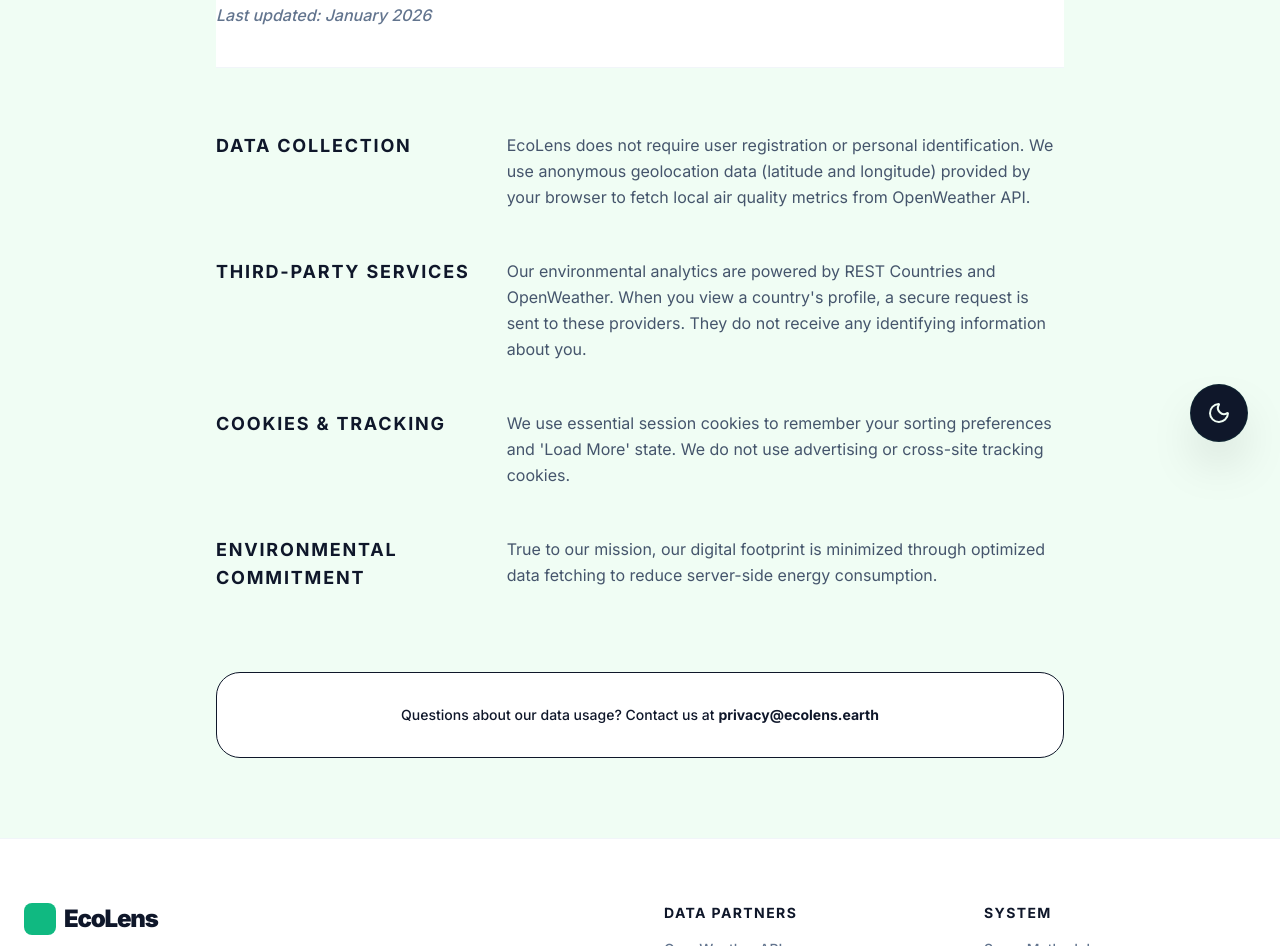
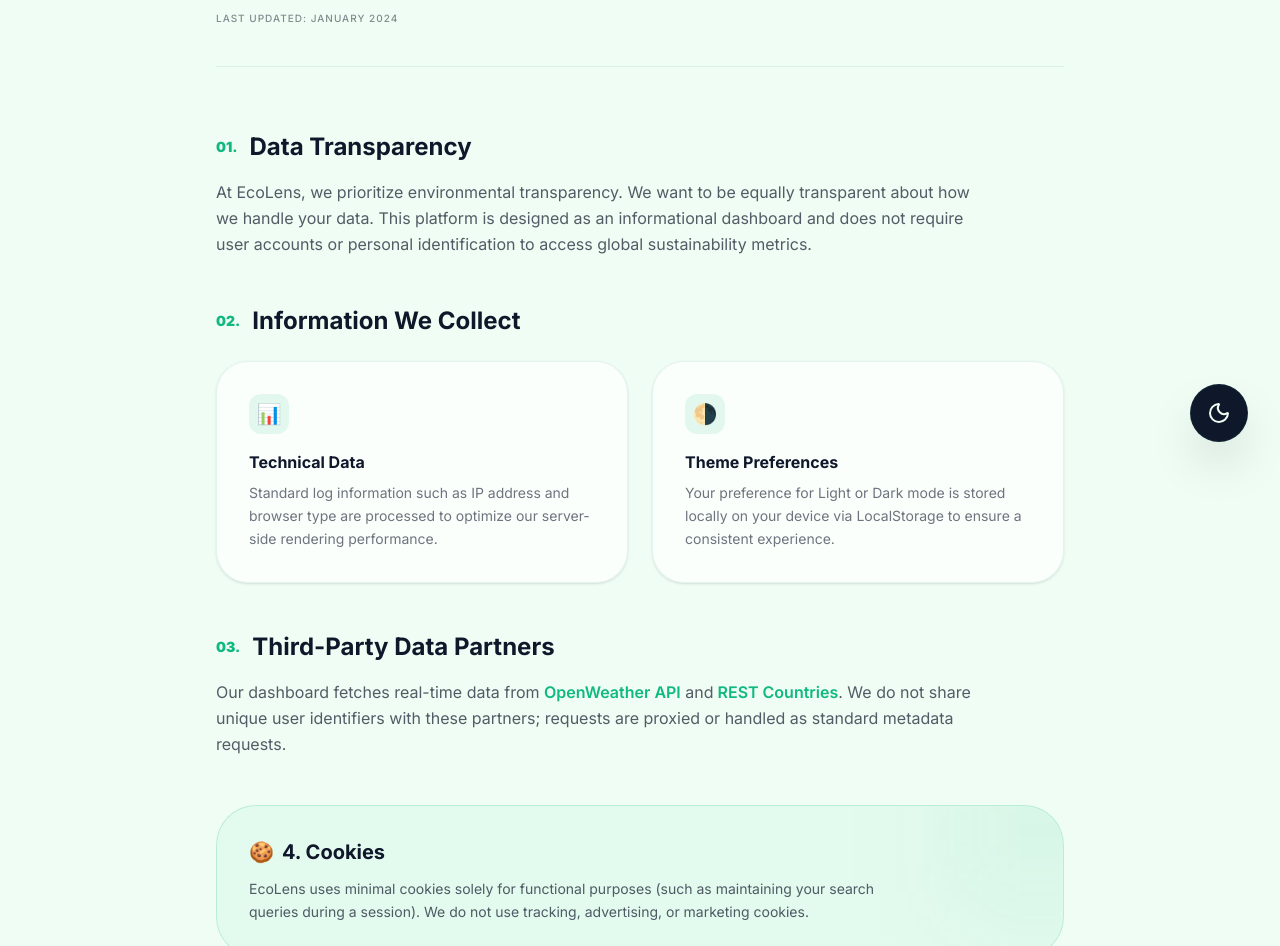
Before and after one commit to DLGAquilon/eco-lens-country-sustainability-dashboard, a Next.js app: page /privacy-policy in a window 1280 px wide. Shown: the part 326-1272 px from the top of the page. Built offline with nearby package versions, Linux system fonts and the light colour scheme.

Commit message:
added dark mode

```diff
--- a/app/privacy-policy/page.js
+++ b/app/privacy-policy/page.js
@@ -1,62 +1,111 @@
 "use client";
 import { motion } from "framer-motion";
 
-export default function PrivacyPage() {
-  const sections = [
-    {
-      title: "Data Collection",
-      content: "EcoLens does not require user registration or personal identification. We use anonymous geolocation data (latitude and longitude) provided by your browser to fetch local air quality metrics from OpenWeather API."
-    },
-    {
-      title: "Third-Party Services",
-      content: "Our environmental analytics are powered by REST Countries and OpenWeather. When you view a country's profile, a secure request is sent to these providers. They do not receive any identifying information about you."
-    },
-    {
-      title: "Cookies & Tracking",
-      content: "We use essential session cookies to remember your sorting preferences and 'Load More' state. We do not use advertising or cross-site tracking cookies."
-    },
-    {
-      title: "Environmental Commitment",
-      content: "True to our mission, our digital footprint is minimized through optimized data fetching to reduce server-side energy consumption."
-    }
-  ];
+export default function PrivacyPolicy() {
+  const lastUpdated = "January 2024";
 
   return (
+    <div className="max-w-4xl mx-auto px-6 py-20 transition-colors duration-500">
+      {/* Header Section */}
+      <motion.div
+        initial={{ opacity: 0, y: -20 }}
+        animate={{ opacity: 1, y: 0 }}
+        className="mb-16 border-b border-border-eco pb-10"
+      >
+        <h1 className="text-5xl font-black text-foreground tracking-tight mb-4">
+          Privacy Policy
+        </h1>
+        <p className="text-foreground/50 font-medium uppercase tracking-widest text-[10px]">
+          Last Updated: {lastUpdated}
+        </p>
+      </motion.div>
+
+      {/* Content Sections */}
       <motion.div
         initial={{ opacity: 0 }}
         animate={{ opacity: 1 }}
-      className="max-w-4xl mx-auto px-6 py-20"
+        transition={{ delay: 0.2 }}
+        className="space-y-12"
       >
-      <header className="mb-16 border-b border-slate-100 pb-10">
-        <h1 className="text-4xl font-black text-nature-950 mb-4 tracking-tight">Privacy Policy</h1>
-        <p className="text-slate-500 font-medium italic">Last updated: January 2026</p>
-      </header>
+        {/* 1. Data Transparency */}
+        <section className="space-y-4">
+          <h2 className="text-2xl font-bold text-foreground flex items-center gap-3">
+            <span className="text-nature-500 text-sm font-black">01.</span>
+            Data Transparency
+          </h2>
+          <p className="text-foreground/70 leading-relaxed max-w-3xl">
+            At EcoLens, we prioritize environmental transparency. We want to be equally transparent
+            about how we handle your data. This platform is designed as an informational dashboard
+            and does not require user accounts or personal identification to access global
+            sustainability metrics.
+          </p>
+        </section>
 
-      <div className="space-y-12">
-        {sections.map((section, idx) => (
-          <motion.section
-            key={idx}
-            initial={{ opacity: 0, y: 20 }}
-            animate={{ opacity: 1, y: 0 }}
-            transition={{ delay: idx * 0.1 }}
-            className="grid md:grid-cols-3 gap-6"
-          >
-            <h2 className="text-lg font-bold text-nature-700 uppercase tracking-widest">
-              {section.title}
+        {/* 2. Information Collection Cards */}
+        <section className="space-y-6">
+          <h2 className="text-2xl font-bold text-foreground flex items-center gap-3">
+            <span className="text-nature-500 text-sm font-black">02.</span>
+            Information We Collect
           </h2>
-            <p className="md:col-span-2 text-slate-600 leading-relaxed">
-              {section.content}
+          <div className="grid grid-cols-1 md:grid-cols-2 gap-6">
+            <div className="p-8 rounded-[2rem] bg-card border border-border-eco backdrop-blur-md shadow-sm">
+              <div className="w-10 h-10 bg-nature-500/10 rounded-xl flex items-center justify-center mb-4">
+                <span className="text-xl">📊</span>
+              </div>
+              <h4 className="font-bold text-foreground mb-2">Technical Data</h4>
+              <p className="text-sm text-foreground/60 leading-relaxed">
+                Standard log information such as IP address and browser type are processed
+                to optimize our server-side rendering performance.
               </p>
-          </motion.section>
-        ))}
             </div>
+            <div className="p-8 rounded-[2rem] bg-card border border-border-eco backdrop-blur-md shadow-sm">
+              <div className="w-10 h-10 bg-nature-500/10 rounded-xl flex items-center justify-center mb-4">
+                <span className="text-xl">🌗</span>
+              </div>
+              <h4 className="font-bold text-foreground mb-2">Theme Preferences</h4>
+              <p className="text-sm text-foreground/60 leading-relaxed">
+                Your preference for Light or Dark mode is stored locally on your device
+                via LocalStorage to ensure a consistent experience.
+              </p>
+            </div>
+          </div>
+        </section>
 
-      <footer className="mt-20 p-8 bg-nature-50 rounded-3xl border border-nature-100">
-        <p className="text-sm text-nature-800 text-center font-medium">
-          Questions about our data usage? Contact us at
-          <span className="font-bold ml-1">privacy@ecolens.earth</span>
+        {/* 3. Partners */}
+        <section className="space-y-4">
+          <h2 className="text-2xl font-bold text-foreground flex items-center gap-3">
+            <span className="text-nature-500 text-sm font-black">03.</span>
+            Third-Party Data Partners
+          </h2>
+          <p className="text-foreground/70 leading-relaxed max-w-3xl">
+            Our dashboard fetches real-time data from <span className="text-nature-500 font-semibold">OpenWeather API</span> and
+            <span className="text-nature-500 font-semibold"> REST Countries</span>. We do not share unique user identifiers
+            with these partners; requests are proxied or handled as standard metadata requests.
           </p>
-      </footer>
+        </section>
+
+        {/* 4. Functional Cookies Highlight */}
+        <section className="p-8 rounded-[2.5rem] bg-nature-500/5 border border-nature-500/20 relative overflow-hidden">
+          {/* Subtle decorative background element */}
+          <div className="absolute top-0 right-0 w-32 h-32 bg-nature-500/10 blur-3xl -mr-10 -mt-10" />
+
+          <h2 className="text-xl font-bold text-foreground mb-3 flex items-center gap-2">
+            <span>🍪</span> 4. Cookies
+          </h2>
+          <p className="text-sm text-foreground/70 leading-relaxed max-w-2xl">
+            EcoLens uses minimal cookies solely for functional purposes (such as maintaining your
+            search queries during a session). We do not use tracking, advertising, or marketing cookies.
+          </p>
+        </section>
+
+        {/* Footer Contact */}
+        <section className="pt-10 border-t border-border-eco text-center">
+          <p className="text-foreground/40 text-sm italic font-medium">
+            Questions regarding our policy? <br className="md:hidden" />
+            Contact us via our <a href="https://github.com/DLGAquilon/eco-lens-country-sustainability-dashboard.git" className="text-nature-500 hover:underline">GitHub repository</a>.
+          </p>
+        </section>
       </motion.div>
+    </div>
   );
 }
```
Lines whose indentation alone changed are shown as unchanged.
